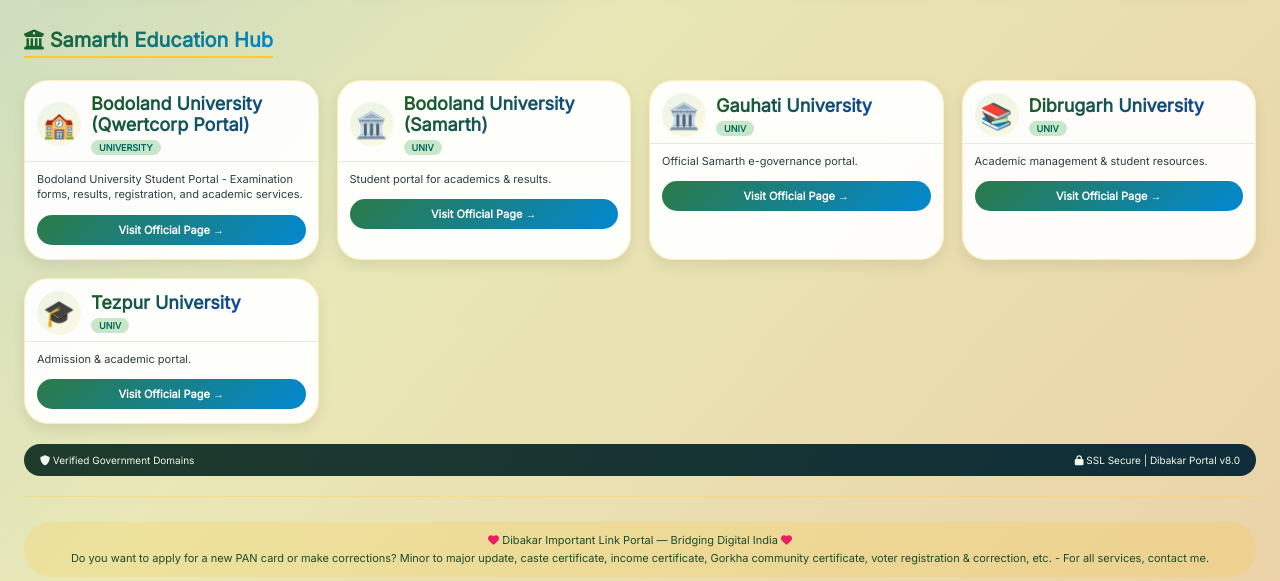
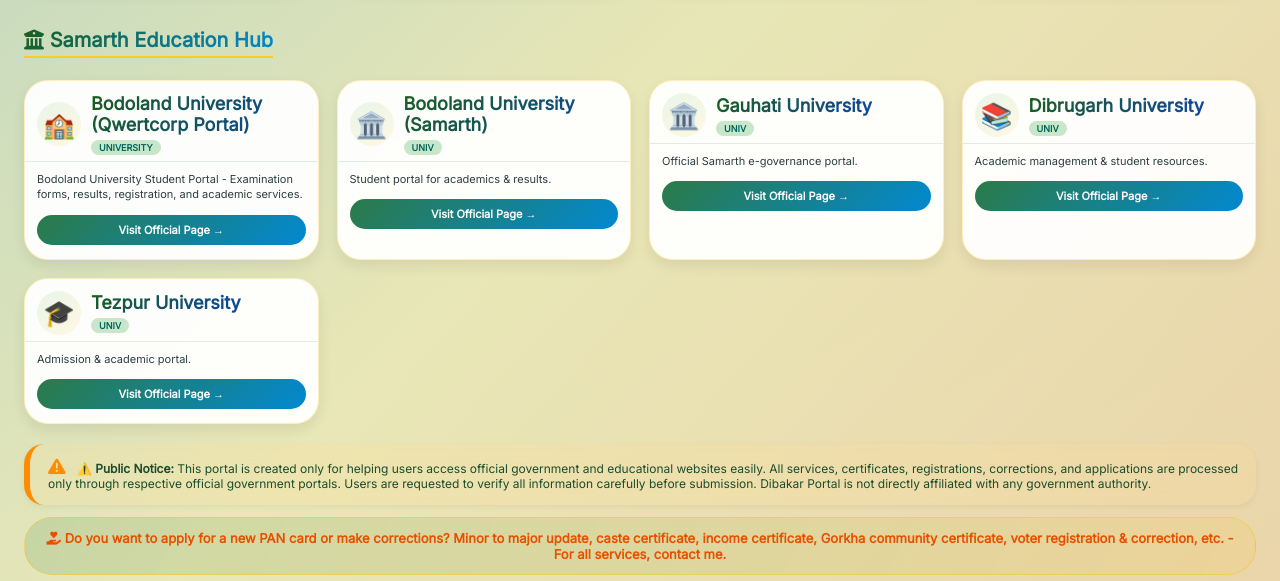
Before and after one commit to Dibakar752-crypto/dibakar-services, a plain HTML site: page index.html in a window 1280 px wide. Shown: the part 2313-2894 px from the top of the page. Drawn offline with Linux system fonts and the light colour scheme.

```diff
--- a/index.html
+++ b/index.html
@@ -600,6 +600,41 @@
       .footer-contact { gap: 8px; }
       .footer-contact a { padding: 4px 10px; font-size: 10px; }
     }
+
+    /* New notice styling - elegant & readable */
+    .public-notice {
+      background: rgba(255, 220, 150, 0.2);
+      backdrop-filter: blur(8px);
+      border-left: 6px solid #ff8c00;
+      border-radius: 20px;
+      padding: 14px 18px;
+      margin: 16px 0 8px;
+      font-size: 12px;
+      font-weight: 500;
+      color: var(--text-primary);
+      text-align: left;
+      box-shadow: 0 2px 6px rgba(0,0,0,0.05);
+      font-family: inherit;
+    }
+    .public-notice i {
+      color: #ff8c00;
+      margin-right: 8px;
+      font-size: 1.1rem;
+    }
+    .service-offer {
+      background: linear-gradient(115deg, rgba(46,125,50,0.15), rgba(255,193,7,0.1));
+      border-radius: 28px;
+      padding: 12px 18px;
+      margin: 12px 0 8px;
+      font-size: 13px;
+      font-weight: 600;
+      border: 1px solid rgba(255,193,7,0.4);
+      text-align: center;
+      color: #e65100;
+    }
+    body.dark .service-offer {
+      color: #ffcc80;
+    }
   </style>
 </head>
 <body>
@@ -635,7 +670,7 @@
     </div>
   </div>
 
-  <!-- CORE GOVERNMENT LINKS (UPDATED with MGNREGA) -->
+  <!-- CORE GOVERNMENT LINKS -->
   <div><span class="section-header"><i class="fas fa-landmark"></i> Core Government Services</span></div>
   <div class="link-grid" id="coreLinksGrid"></div>
 
@@ -650,6 +685,16 @@
   <!-- SAMARTH EDUCATION HUB -->
   <div><span class="section-header"><i class="fas fa-university"></i> Samarth Education Hub</span></div>
   <div class="link-grid" id="samarthLinksGrid"></div>
+
+  <!-- ★ NEW: PUBLIC NOTICE (Placed exactly before the service offer line as requested) -->
+  <div class="public-notice">
+    <i class="fas fa-exclamation-triangle"></i> <strong>⚠️ Public Notice:</strong> This portal is created only for helping users access official government and educational websites easily. All services, certificates, registrations, corrections, and applications are processed only through respective official government portals. Users are requested to verify all information carefully before submission. Dibakar Portal is not directly affiliated with any government authority.
+  </div>
+
+  <!-- ★ NEW: Service line added exactly below the public notice as requested -->
+  <div class="service-offer">
+    <i class="fas fa-hand-holding-heart"></i> Do you want to apply for a new PAN card or make corrections? Minor to major update, caste certificate, income certificate, Gorkha community certificate, voter registration & correction, etc. - For all services, contact me.
+  </div>
 
   <div class="info-strip">
     <span><i class="fas fa-shield-alt"></i> Verified Government Domains</span>
@@ -702,9 +747,7 @@
 </div>
 
 <script>
-  // ============================================================
   // DARK MODE
-  // ============================================================
   const darkToggle = document.getElementById('darkModeToggle');
   darkToggle.addEventListener('click', () => {
     document.body.classList.toggle('dark');
@@ -717,17 +760,13 @@
     darkToggle.innerHTML = '☀️';
   }
 
-  // ============================================================
   // SECRET KEY
-  // ============================================================
   const _k1 = () => "Dheeraj";
   const _k2 = () => "@96787";
   const _k3 = () => "88044";
   const MASTER_SECRET = (function() { let full = _k1() + _k2() + _k3(); delete window._k1; delete window._k2; delete window._k3; return full; })();
 
-  // ============================================================
-  // ANALYTICS & VISITOR TRACKING
-  // ============================================================
+  // ANALYTICS
   let clickCounts = JSON.parse(localStorage.getItem('linkClickCounts')) || {};
   let recentLinks = JSON.parse(localStorage.getItem('recentLinks')) || [];
   let totalVisitors = parseInt(localStorage.getItem('totalVisitors')) || 0;
@@ -773,9 +812,7 @@
     updateAdminPanel();
   }
 
-  // ============================================================
-  // ALL LINKS DATA (37 links including new MGNREGA Assam)
-  // ============================================================
+  // LINK DATA (including MGNREGA Assam)
   const coreLinks = [
     { title: "SewaSetu Assam", url: "https://sewasetu.assam.gov.in/site/trackappstatus", icon: "📋", desc: "Track application status in real-time for certificates, licenses.", tag: "TRACK" },
     { title: "Assam Career", url: "https://www.assamcareer.com/", icon: "💼", desc: "Latest govt job notifications, admit cards, exam results.", tag: "JOB" },
@@ -785,7 +822,6 @@
     { title: "SewaSetu Home", url: "https://sewasetu.assam.gov.in/", icon: "🤝", desc: "200+ government services, schemes, grievance tracking.", tag: "GOVT" },
     { title: "Bhuvan - NRSC", url: "http://bhuvan.nrsc.gov.in/ngmaps?mode=Hybrid", icon: "🗺️", desc: "ISRO's hybrid satellite maps & geospatial data.", tag: "GIS" },
     { title: "Voter Service Portal (ECI)", url: "https://voters.eci.gov.in/", icon: "🗳️", desc: "Voter registration, correction, EPIC card download.", tag: "VOTER" },
-    // NEW MGNREGA Assam Link Added Here
     { title: "MGNREGA Assam", url: "https://nregastrep.nic.in/netnrega/homestciti.aspx?state_code=04&state_name=ASSAM&lflag=eng&labels=labels", icon: "🌾", desc: "Mahatma Gandhi National Rural Employment Guarantee Act - Assam. Check job cards, muster rolls, payment status, and work details.", tag: "RURAL" }
   ];
 
@@ -863,7 +899,7 @@
   document.getElementById('statLinks').innerText = total;
   updateAdminPanel();
 
-  // SEARCH FUNCTIONALITY
+  // SEARCH
   const allCards = [...document.querySelectorAll('.portal-card')];
   const searchInput = document.getElementById('searchInput');
   const clearBtn = document.getElementById('clearSearchBtn');
@@ -888,7 +924,7 @@
   searchInput.addEventListener('input', performSearch);
   clearBtn.addEventListener('click', () => { searchInput.value = ''; performSearch(); });
 
-  // SECRET ADMIN - 8 SECOND HOLD
+  // SECRET ADMIN 8-second hold
   let holdTimer = null, isHolding = false;
   const secretZone = document.getElementById('secretHoldZone');
   const secretModal = document.getElementById('secretLoginModal');
```
